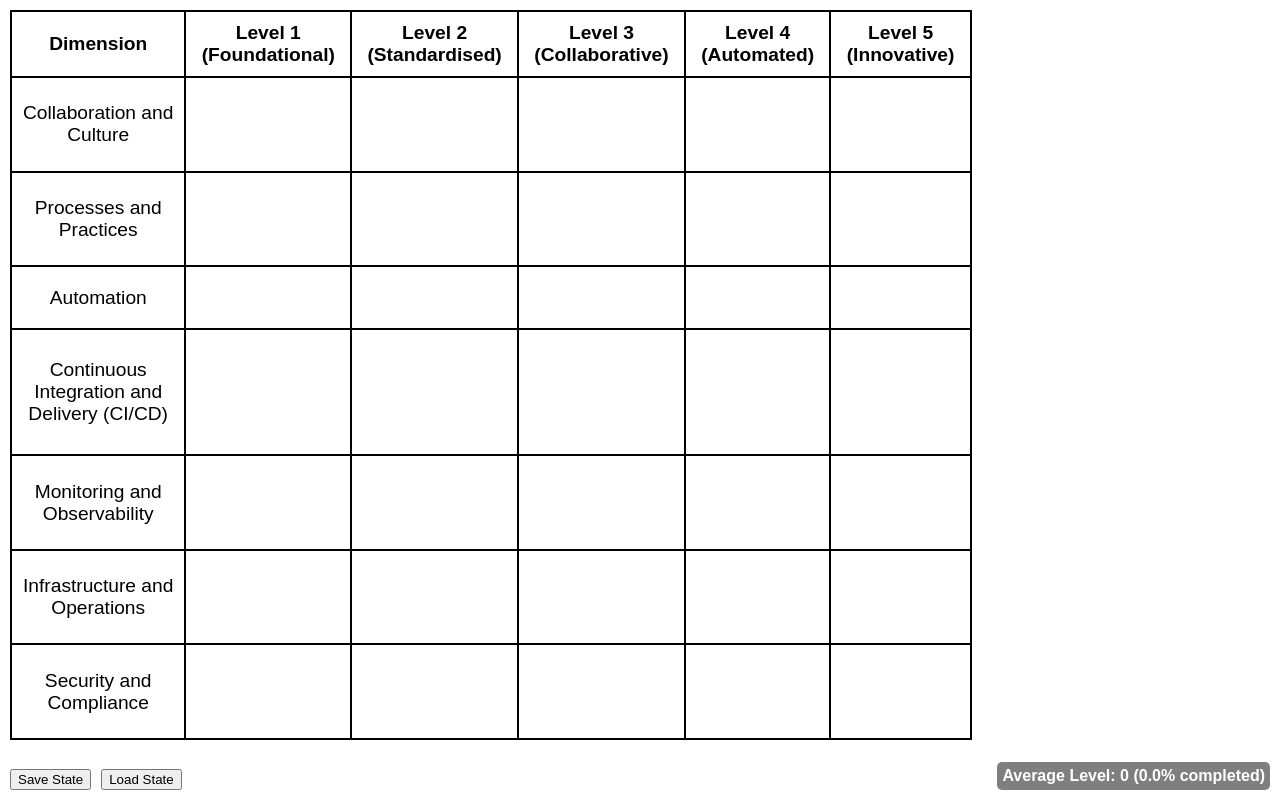
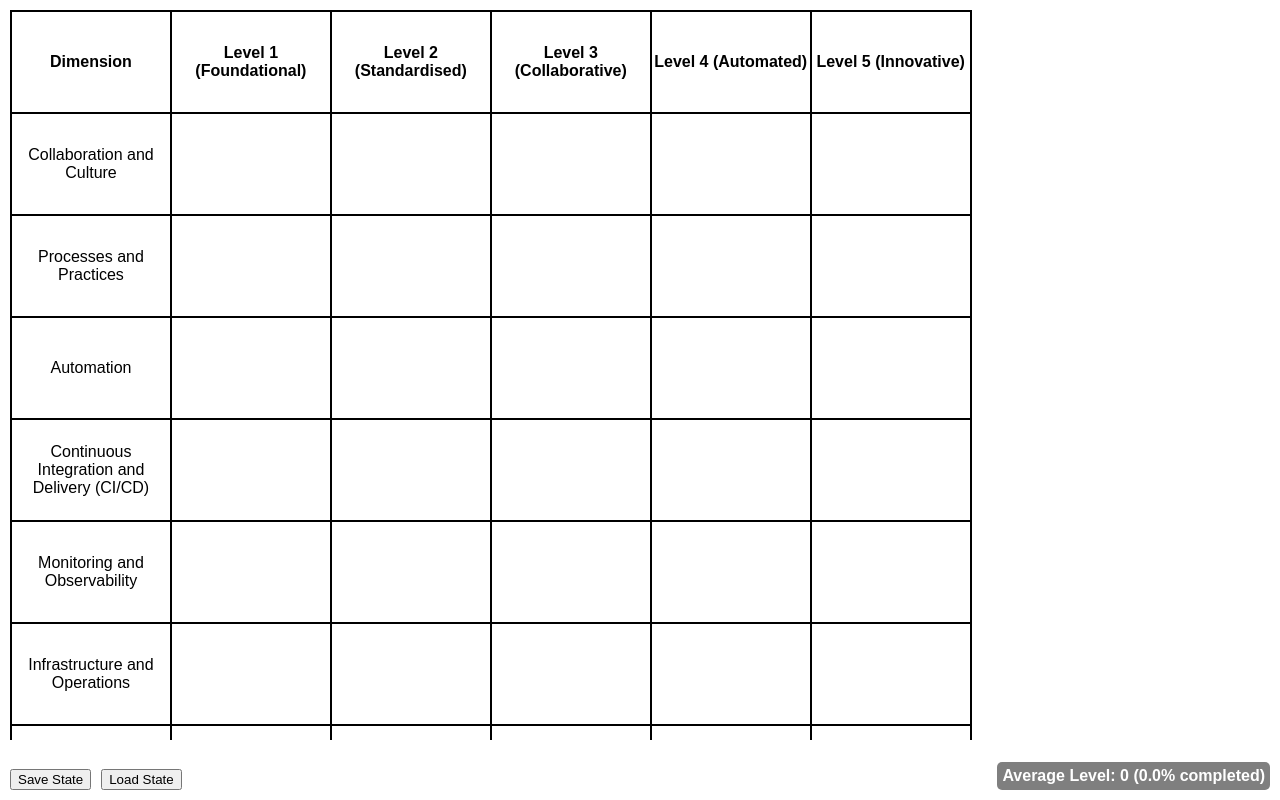
Before and after one commit to mikerossiter/DevOpsMaturityModel, a website: page index.html in a window 1280 px wide. Drawn offline with Linux system fonts and the light colour scheme.

Commit message:
Updating colour scheme and standard box size

```diff
--- a/styles.css
+++ b/styles.css
@@ -5,6 +5,7 @@ body {
     height: 100vh;
     display: flex;
     flex-direction: column;
+/*    background-color: #fefab7;*/
 }
 
 .container {
@@ -34,6 +35,7 @@ body {
 
 table {
     border-collapse: collapse;
+    table-layout: fixed;
     width: 100%;
     height: auto; /* Prevent table from stretching vertically */
     margin: 0;
@@ -44,10 +46,15 @@ table {
 
 th, td {
     border: 2px solid black;
-    padding: 10px;
+    padding: 0; /* Remove padding to control exact size */
     text-align: center;
+    vertical-align: middle;
     cursor: pointer;
-    font-size: 1.5vw;
+    font-size: calc(1 * 100%); /* Adjust font size relative to cell size */
+    width: 100px; /* Fixed width */
+    height: 100px; /* Fixed height */
+    overflow: hidden; /* Prevent content overflow */
+    word-wrap: break-word;
 }
 
 
@@ -57,9 +64,9 @@ th, td {
     overflow-y: auto;
 }
 
-.green1 { background-color: #c8f9bd; }
-.green2 { background-color: #85fb69; }
-.green3 { background-color: #2fff00; }
+.green1 { background-color: #d4b9da; }
+.green2 { background-color: #c994c7; }
+.green3 { background-color: #7a0177; }
 
 @media (max-width: 768px) {
     .container {
```
